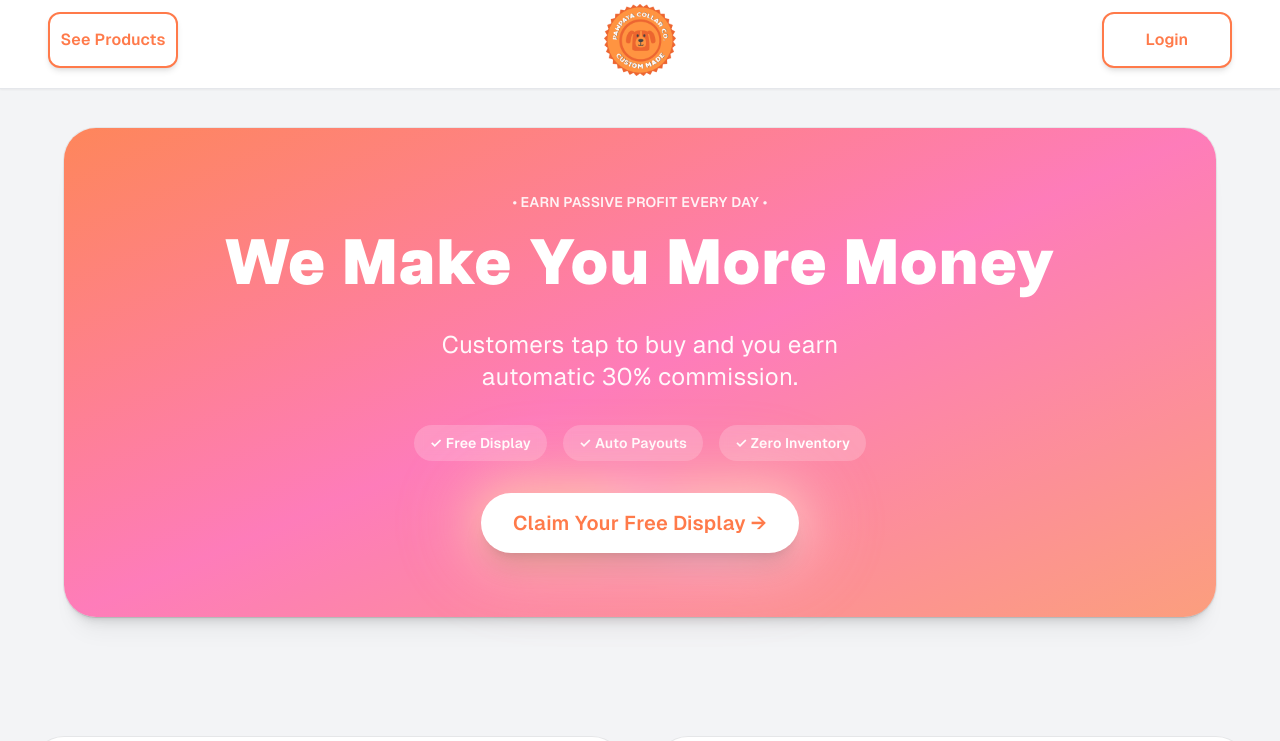
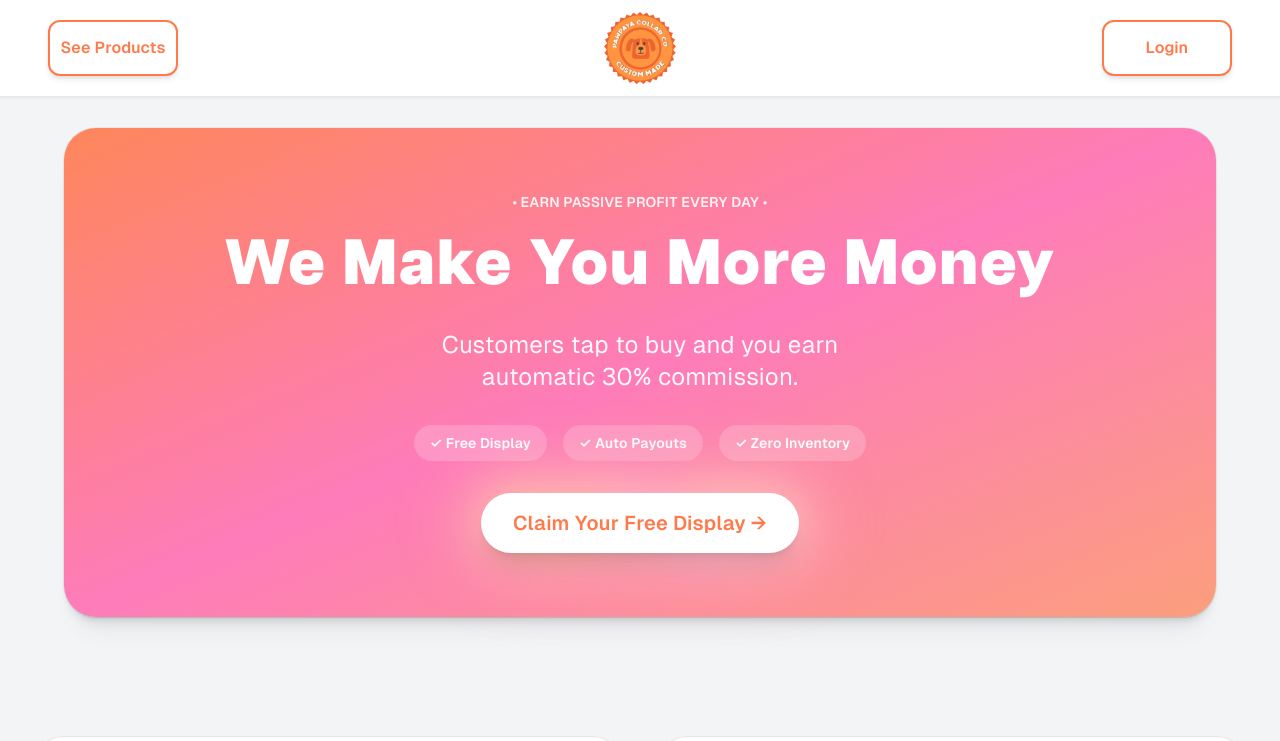
Before and after one commit to pawpayaco/tapify-marketplace, a Next.js app: page / in a window 1280 px wide. Shown: the top 741 px of the page. Built offline with nearby package versions, Linux system fonts and the light colour scheme; no server answers.

Commit message:
Sync latest UID and Priority Display fixes

```diff
--- a/components/navbar.js
+++ b/components/navbar.js
@@ -21,7 +21,7 @@ export default function Navbar() {
         }}
       />
       <nav className="fixed top-0 left-0 right-0 z-50 border-b border-gray-200 shadow-sm bg-white/95 backdrop-blur-sm">
-        <div className="max-w-[1800px] mx-auto px-4 sm:px-8 lg:px-12 pb-2">
+        <div className="max-w-[1800px] mx-auto px-4 sm:px-8 lg:px-12 pt-2 pb-2">
         <div className="flex justify-between items-center h-16 sm:h-20">
           {/* Left: See Products Button */}
           <div className="flex-1 flex justify-start">
```
